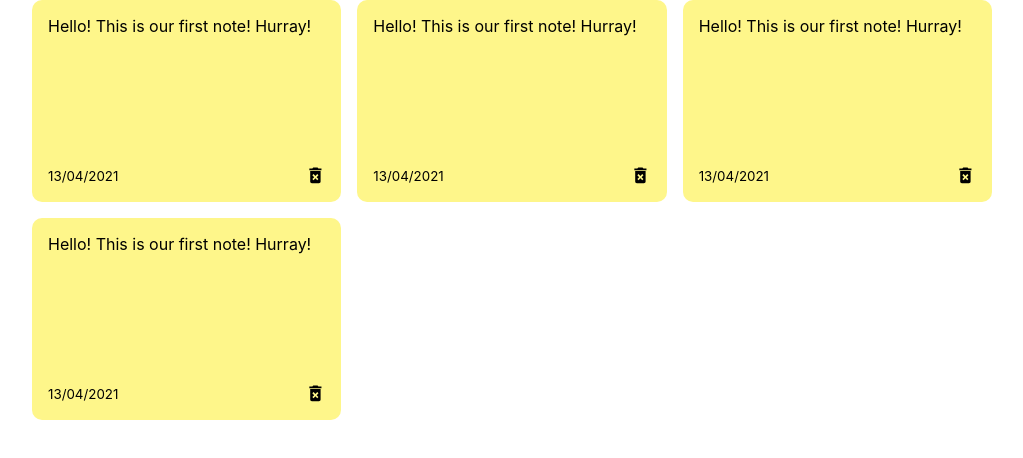
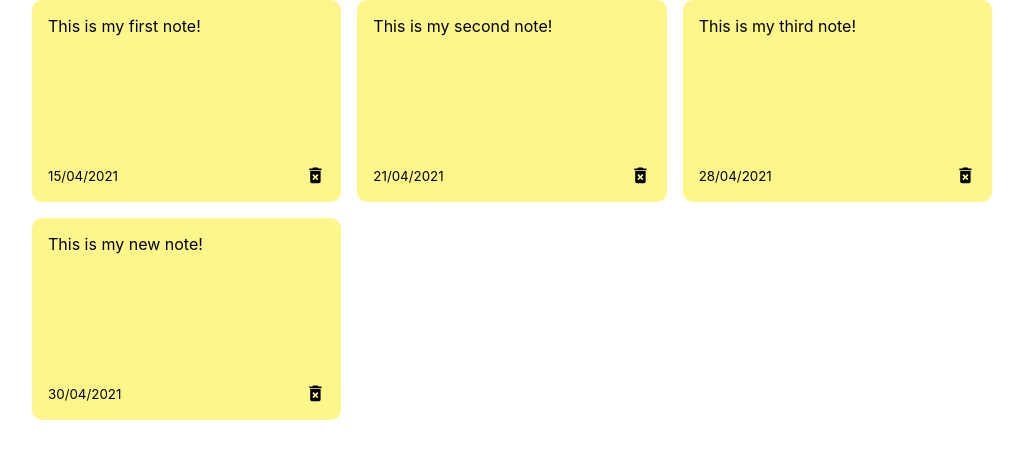
Before and after one commit to leopoldkwok/notes-app, a React (Create React App) app: page / in a window 1280 px wide. Shown: the top 458 px of the page, without its empty margins (128-1151 px from the left). Built offline with nearby package versions, Linux system fonts and the light colour scheme.

Commit message:
Making our NotesList/Note Dynamic

```diff
--- a/src/App.js
+++ b/src/App.js
@@ -1,9 +1,34 @@
+import { useState } from 'react';
+import { nanoid } from 'nanoid';
 import NotesList from './components/NotesList';
 
 const App = () => {
+  const [notes, setNotes] = useState([
+    {
+      id: nanoid(),
+      text: 'This is my first note!',
+      date: '15/04/2021',
+    },
+    {
+      id: nanoid(),
+      text: 'This is my second note!',
+      date: '21/04/2021',
+    },
+    {
+      id: nanoid(),
+      text: 'This is my third note!',
+      date: '28/04/2021',
+    },
+    {
+      id: nanoid(),
+      text: 'This is my new note!',
+      date: '30/04/2021',
+    },
+  ]);
+
   return (
     <div className='container'>
-      <NotesList />
+      <NotesList notes={notes} />
     </div>
   );
 };
--- a/src/components/Note.js
+++ b/src/components/Note.js
@@ -1,11 +1,11 @@
 import { MdDeleteForever } from 'react-icons/md';
 
-const Note = () => {
+const Note = ({ id, text, date }) => {
   return (
     <div className='note'>
-      <span>Hello! This is our first note! Hurray!</span>
+      <span>{text}</span>
       <div className='note-footer'>
-        <small>13/04/2021</small>
+        <small>{date}</small>
         <MdDeleteForever className='delete-icon' size='1.3em' />
       </div>
     </div>
--- a/src/components/NotesList.js
+++ b/src/components/NotesList.js
@@ -1,12 +1,11 @@
 import Note from './Note';
 
-const NotesList = () => {
+const NotesList = ({ notes }) => {
   return (
     <div className='notes-list'>
-      <Note />
-      <Note />
-      <Note />
-      <Note />
+      {notes.map((note) => (
+        <Note id={note.id} text={note.text} date={note.date} />
+      ))}
     </div>
   );
 };
```
